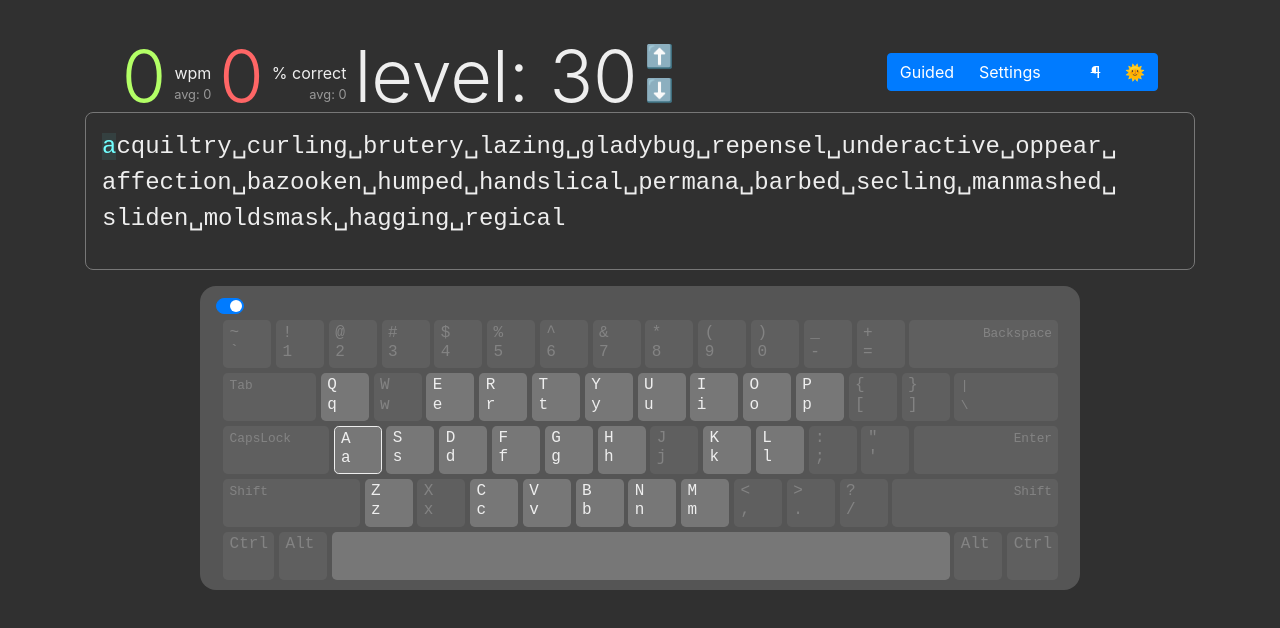
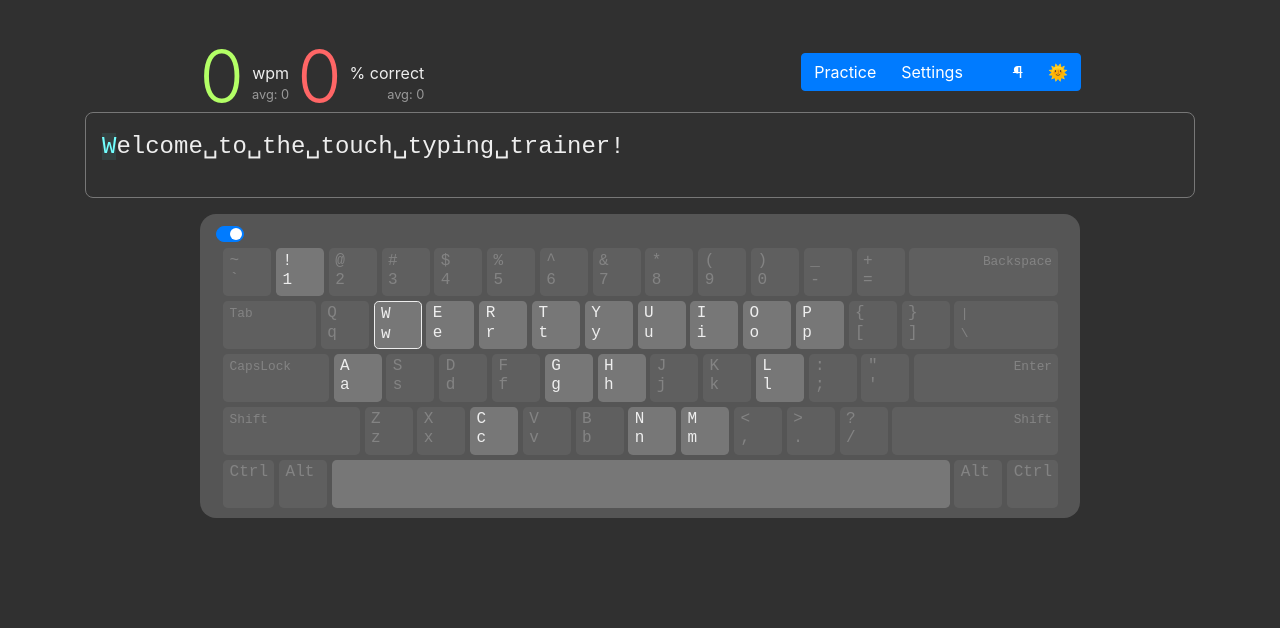
Before and after one commit to sqwxl/type_trainer, a React (Create React App) app: page / in a window 1280 px wide. Shown: the top 628 px of the page. Built offline with nearby package versions, Linux system fonts and the light colour scheme.

Commit message:
lvl: 0 now appears as lvl:1

```diff
--- a/src/components/Toolbar/QuickStats.tsx
+++ b/src/components/Toolbar/QuickStats.tsx
@@ -61,7 +61,7 @@ const QuickStats: React.FC<MyProps> = props => {
       </SmallStack>
       {props.mode !== TrainingMode.GUIDED || (
         <div style={{display: 'flex', flexDirection: 'row', overflow: 'hidden'}}>
-          <BigStat className="display-3">level: {props.guidedLevelIndex}</BigStat>
+          <BigStat className="display-3">level: {props.guidedLevelIndex + 1}</BigStat>
           <div style={{display: 'flex', flexDirection: 'column'}}>
             <div style={{fontSize: '1.4rem', userSelect: 'none', fontFamily: 'sans-serif'}} onClick={() => props.changeLevel(props.guidedLevelIndex + 1)}>⬆️</div>
             <div style={{fontSize: '1.4rem', userSelect: 'none', fontFamily: 'sans-serif'}} onClick={() => props.changeLevel(props.guidedLevelIndex - 1 || 0)}>⬇️</div>
--- a/src/components/TypeTrainer.tsx
+++ b/src/components/TypeTrainer.tsx
@@ -211,7 +211,7 @@ export class TypeTrainer extends React.Component<{}, State> {
       (this.state.successRate * this.state.totalSessions + successRate) / totalSessions
     )
 
-    const guidedLevelIndex = this.nextLevelIndex(successRate)
+    const guidedLevelIndex = this.state.trainingMode === TrainingMode.GUIDED ? this.nextLevelIndex(successRate) : this.state.guidedLevelIndexWelc
 
     this.setState(
       { totalSessions, wordsPerMinute, wordsPerMinuteAverage, successRate, successRateAverage, guidedLevelIndex },
@@ -294,8 +294,8 @@ export class TypeTrainer extends React.Component<{}, State> {
     .reduce((arr: KeyCode[], kc) => (arr.includes(kc) ? arr : arr.concat(kc)), [])
     return keyCodes
 
+    // OLD APPROACH: inferring active keys from current level, was too complicated
     // const globalUsedKeyCodes = draftState.language.uniqueKeyCodes
-    // OLD APPROACH: inferring active keys from current level, was too complicated
     // if (draftState.trainingMode === TrainingMode.GUIDED) {
     // const noKeyOnlyOfType = (type: CharacterType) => (code: KeyCode): boolean =>
     // draftState.language.characterSet.filterByCode(code).every(ch => ch.type !== type)
--- a/src/components/defaultState.ts
+++ b/src/components/defaultState.ts
@@ -8,7 +8,7 @@ import { themes } from "./Contexts/ThemeContext/ThemeContext"
 import Courses, { Course, CourseLevel } from "../assets/courses/Courses"
 import English from "../assets/languages/english/English"
 import qwerty from "../assets/keyboard_layouts/en_qwerty"
-import state_and_revolution from "../assets/texts/state_and_revolution"
+// import state_and_revolution from "../assets/texts/state_and_revolution"
 import { KeyCode } from "../core/KeyCode"
 
 export const FontSizes = ["1rem", "1.5rem", "2.25rem"]
@@ -21,8 +21,9 @@ export enum TrainingMode {
 }
 const defaultLayout = qwerty
 const defaultLanguage = English
-const defaultText = new TrainingText(state_and_revolution, English)
-const defaultMode = TrainingMode.GUIDED
+const practiceWelcomeText = "Welcome to the touch typing trainer! Use the menu above to change training modes. You can also adjust settings for each mode. This is only a demo text, feel free to change it to whatever you like. \nEnjoy!"
+const defaultText = new TrainingText(practiceWelcomeText, English)
+const defaultMode = TrainingMode.PRACTICE
 const defaultGenerator = new PracticeModeStringGenerator(defaultLanguage, defaultText.text)
 const defaultCourse = Courses.guidedCourse
 const defaultCodeSourceText = String.raw`export class CodeModeStringGenerator implements TrainingStringGenerator {
@@ -128,9 +129,9 @@ export const defaultState: State = {
 
   guidedCourse: defaultCourse,
   guidedCourseLevels: defaultCourse.levels,
-  guidedLevelIndex: 30,
+  guidedLevelIndex: 0,
   guidedWordLength: {min:5, max: 12},
-  guidedNumWords: 20,
+  guidedNumWords: 12,
   guidedHasCaps: false,
   guidedHasPunctuation: false,
   guidedHasNumbers: false,
```
